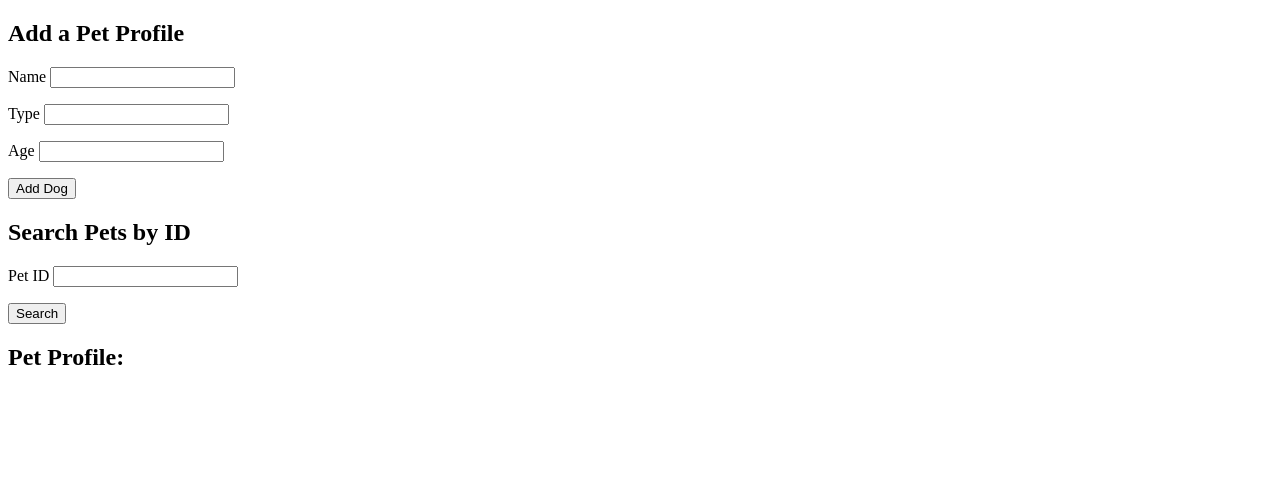
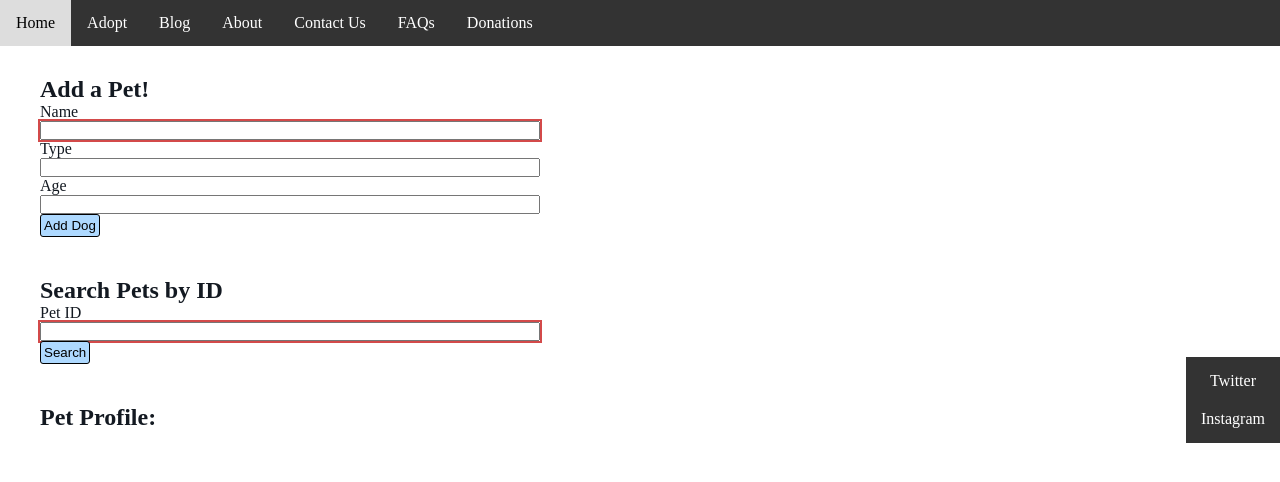
Before and after one commit to kenzie-lbc/lbc-project-pawfectmatch, a plain HTML site: page Frontend/src/furry_guardian.html in a window 1280 px wide. Drawn offline with nearby package versions, Linux system fonts and the light colour scheme.

Commit message:
Updated links. Added navbar & socialbar

```diff
--- a/Frontend/src/furry_guardian.html
+++ b/Frontend/src/furry_guardian.html
@@ -2,11 +2,39 @@
 <html lang="en">
 <head>
     <meta charset="UTF-8">
-    <title>Title</title>
+    <meta name="viewport" content="width=device-width, initial-scale=1.0">
+    <title>Navbar and Social Media Bar</title>
+    <link rel="stylesheet" href="styles.css">
+    <script type="text/javascript" src="pawfectMatch.js"></script>
+    <link rel="stylesheet" type="text/css" href="css/style.css">
+    <link rel="stylesheet" type="text/css" href="https://cdn.jsdelivr.net/npm/toastify-js/src/toastify.min.css">
+    <title>Guardian Gateway</title>
 </head>
+
 <body>
+<!-- Navigation Bar -->
+<nav id="navbar">
+    <ul>
+        <li><a href="index.html">Home</a></li>
+        <!-- Dropdown Trigger -->
+        <li class="dropdown">
+            <a href="#adopt">Adopt</a>
+            <!-- Dropdown Menu -->
+            <div class="dropdown-content">
+                <a href="furry_guardian.html">Guardian Gateway</a>
+                <a href="adopter_portal.html">Adopt-a-Companion</a>
+            </div>
+        </li>
+        <li><a href="#services">Blog</a></li>
+        <li><a href="#about">About</a></li>
+        <li><a href="#contact">Contact Us</a></li>
+        <li><a href="#about">FAQs</a></li>
+        <li><a href="#donations">Donations</a></li>
+    </ul>
+</nav>
+
 <div class="card">
-    <h2>Add a Pet Profile</h2>
+    <h2>Add a Pet!</h2>
     <form class="card-content" id="add-pet-form">
         <p class="form-field">
             <label>Name</label>
@@ -39,4 +67,16 @@
     <p id="pet-profile-info"></p>
 </div>
 </body>
+<!-- Floating Social Media Bar -->
+<footer>
+    <aside id="social-media-bar">
+        <ul>
+            <li><a href="https://twitter.com/pawf3ctmatch" target="_blank">Twitter</a></li>
+            <li><a href="https://www.instagram.com/pawf3ctmatch/" target="_blank">Instagram</a></li>
+        </ul>
+    </aside>
+
+    <script src="script.js"></script>
+</footer>
+
 </html>
```
Also changed, not shown: Frontend/src/adopter_portal.html (+41 -1 lines), Frontend/src/index.html (+5 -2 lines).
